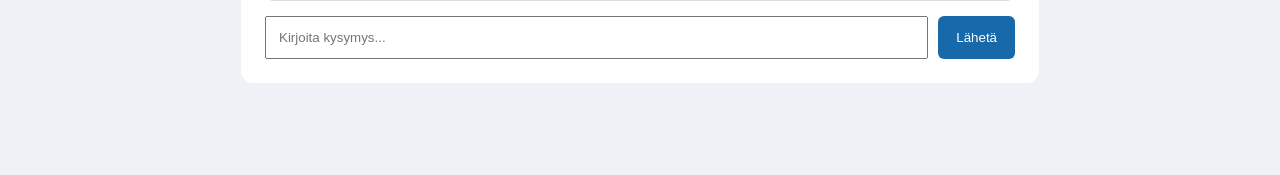
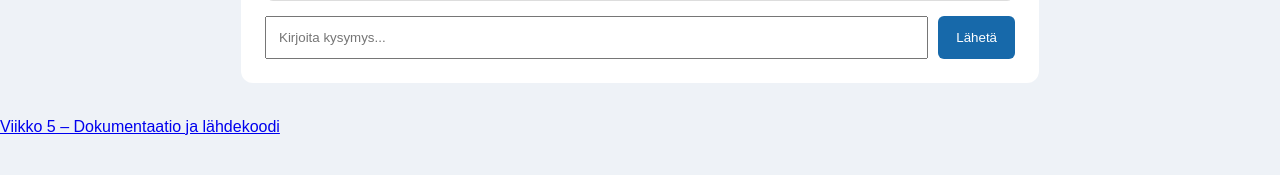
Before and after one commit to Mohamed196-wq/viikko5-ai-chat, a Flask app: page / in a window 1280 px wide. Shown: the part 625-800 px from the top of the page. Run offline with Flask 3, Linux system fonts and the light colour scheme; data that the repository does not hold is empty.

Commit message:
Add documentation link to chat page

```diff
--- a/templates/index.html
+++ b/templates/index.html
@@ -89,5 +89,6 @@ form.addEventListener("submit", async event => {
 
 loadHistory();
 </script>
+<p><a href="https://github.com/Mohamed196-wq/viikko5-ai-chat#readme" target="_blank" rel="noopener noreferrer">Viikko 5 – Dokumentaatio ja lähdekoodi</a></p>
 </body>
 </html>
```
